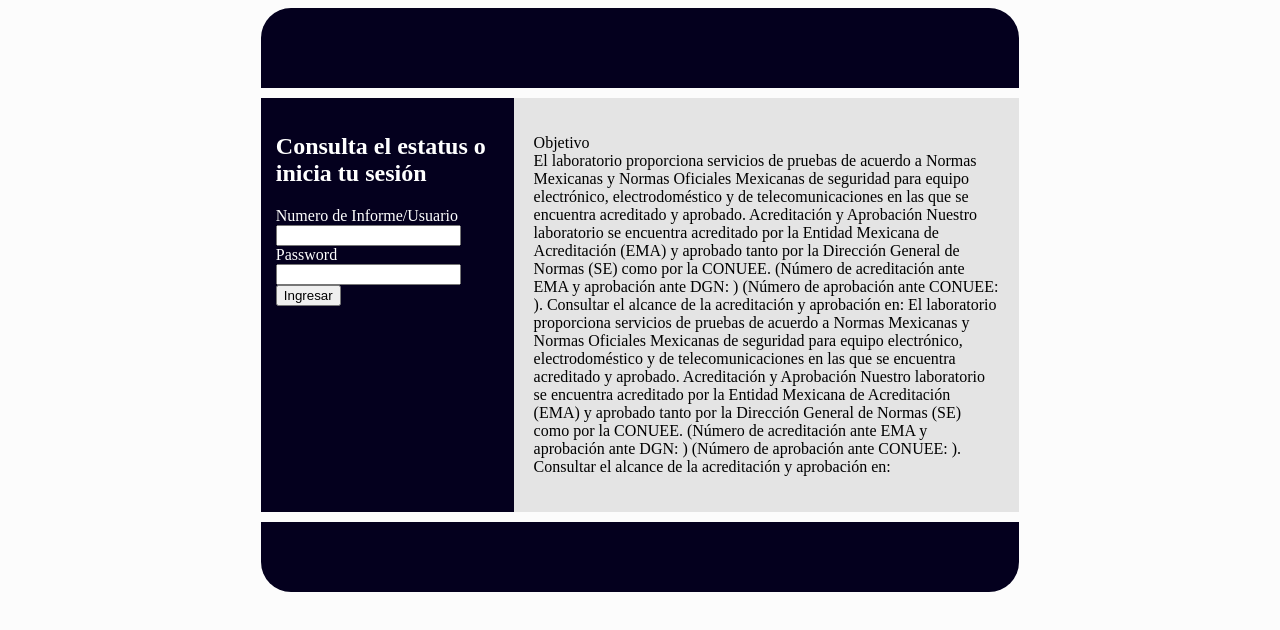
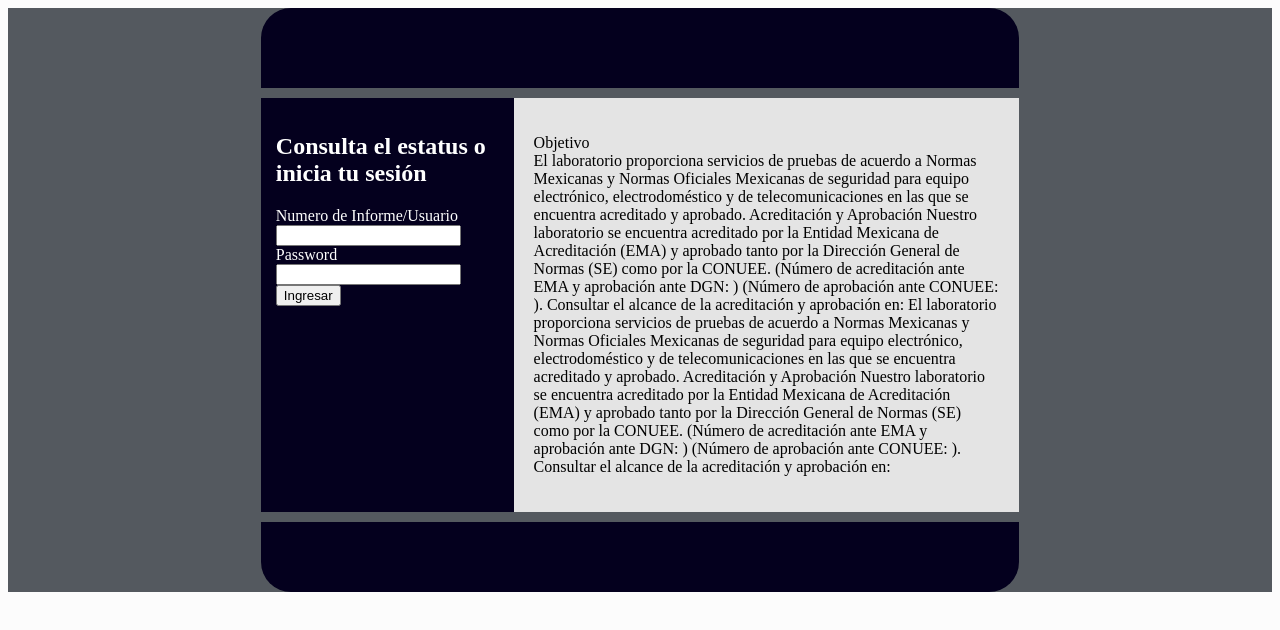
Before and after one commit to eduardosandov/view-login, a plain HTML site: page index.html in a window 1280 px wide. Drawn offline with Linux system fonts and the light colour scheme.

Commit message:
Update index.html

```diff
--- a/index.html
+++ b/index.html
@@ -8,6 +8,7 @@
     <link rel="stylesheet" href="./css/style.css">
 </head>
 <body>
+    <div class="container-wrapper">
         <header>
 
         </header>
@@ -56,5 +57,6 @@
         <footer>
 
         </footer>
+    </div>
 </body>
 </html>
```
Lines whose indentation alone changed are shown as unchanged.
